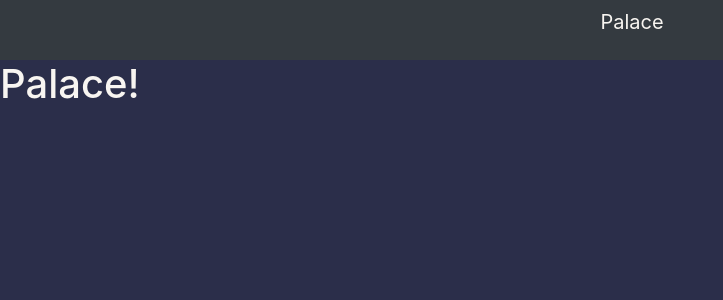
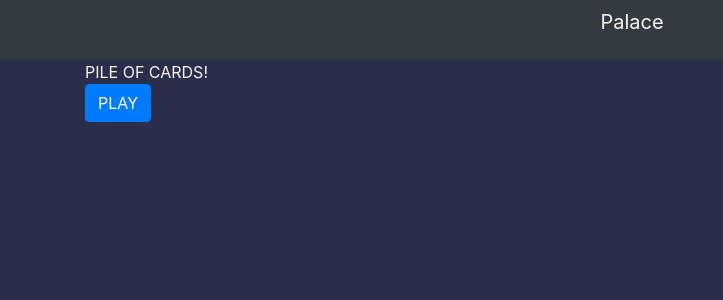
Before and after one commit to Lucaspassosds/palace-friends-frontend, a React (Create React App) app: page /game/1 in a window 1280 px wide. Shown: the top 300 px of the page, without its empty margins (0-723 px from the left). Built offline with nearby package versions, Linux system fonts and the light colour scheme.

Commit message:
initial game structure

```diff
--- a/src/components/PalaceGame.component.tsx
+++ b/src/components/PalaceGame.component.tsx
@@ -1,20 +1,76 @@
-import React, { useState } from 'react';
-import Game, { GameMode } from '../models/Game';
-import { Stage, Layer, Image } from 'react-konva';
+import React, { useState } from "react";
+import Game, { GameMode } from "../models/Game";
+import { Card } from "../models/Deck";
 
 interface PalaceGameProps {
-    gamemode: GameMode,
-    myUserName: string,
+    gamemode: GameMode;
+    myUserName: string;
+}
+interface SelectedCardInfo {
+    playerIndex: number;
+    cardIndex: number;
+    imageUrl: string;
 }
 
-const PalaceGame : React.FC<PalaceGameProps> = (props) => {
+const PalaceGame: React.FC<PalaceGameProps> = (props) => {
     const [game, setGame] = useState(new Game(props.gamemode));
+    const [selectedCards, setSelectedCards] = useState<SelectedCardInfo[]>([]);
 
-    return(
-        <div id="table">
-            <h1>Palace!</h1>
+    const generateCards = () => {
+        console.log(game);
+        return game.players.map((player, index) => {
+            return (
+                <div>
+                    <h1>Player {index + 1} cards</h1>
+                    {player.getDeck().map((card, cardIndex) => {
+                        const bg = require("../assets/img/club_1.png").default;
+                        return (
+                            <img
+                                key={cardIndex}
+                                className='player-card'
+                                src={bg}
+                                alt='card!'
+                                onClick={() => selectCard(index, cardIndex, bg)}
+                            />
+                        );
+                    })}
+                </div>
+            );
+        });
+    };
+
+    const selectCard = (playerIndex: number, cardIndex: number, imageUrl : string) => {
+        //if player da vez
+        //if cartas validas serem jogadas juntas
+        setSelectedCards([...selectedCards, { playerIndex, cardIndex, imageUrl }]);
+    };
+
+    const play = () => {
+        selectedCards.forEach((card, index) => {
+            /**
+             * chama metodo de Game que vai:
+             * 1. remover a carta do baralho do jogador que a jogou.
+             * 2. jogar a carta no jogo(aplicando as logicas necessarias)
+             * 3. adicionar imagem da carta na div de pilha
+             */
+            const cardImg = document.createElement('img');
+            cardImg.setAttribute('src', card.imageUrl);
+            cardImg.setAttribute('alt', 'Oops! :(');
+            cardImg.setAttribute('class', 'player-card');
+            document.getElementById('pile')?.appendChild(cardImg);
+        });
+        setSelectedCards([]);
+    };
+
+    return (
+        <div className='container game-container'>
+            <div id='game-table'>
+                {generateCards()}
+                <div id='pile'>PILE OF CARDS!</div>
+                <button className='btn btn-primary play-btn' onClick={() => play()}>PLAY</button>
+            </div>
         </div>
     );
-}
+};
 
 export default PalaceGame;
```
